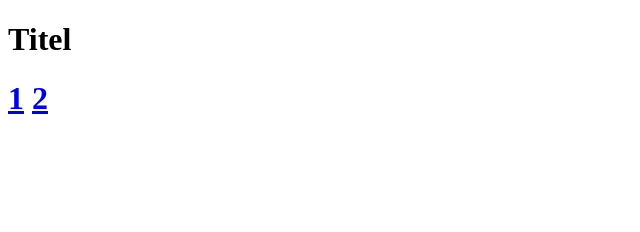
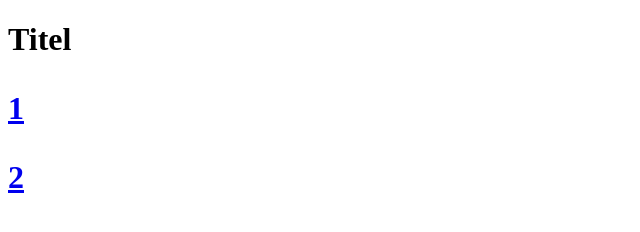
Before and after one commit to 0villads0/school, a plain HTML site: page index.html in a window 1280 px wide. Shown: the whole page, without its empty margins (0-640 px from the left). Drawn offline with Linux system fonts and the light colour scheme.

Commit message:
Update index.html

```diff
--- a/index.html
+++ b/index.html
@@ -7,7 +7,15 @@
 </head>
 <body>
     <h1>Titel<h1>
-    <a href="project1.html">1</a>
-    <a href="project2.html">2</a>
+    <a href="project1.html">
+        <div id="links">
+            <p>1</p>
+        </div>
+    </a>
+    <a href="project2.html">
+        <div id="links">
+            <p>2</p>
+        </div>
+    </a>
 </body>
 </html>
```
